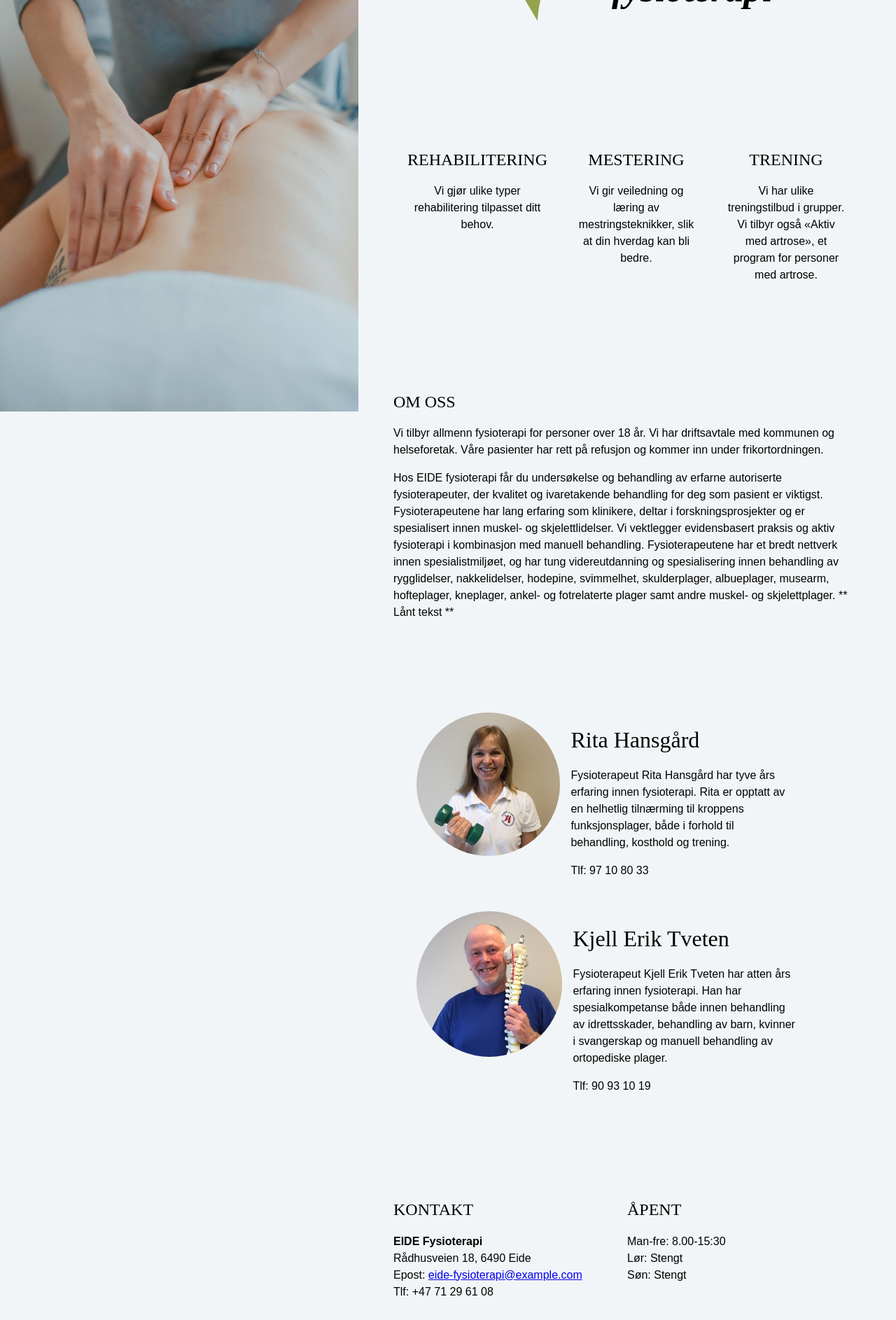
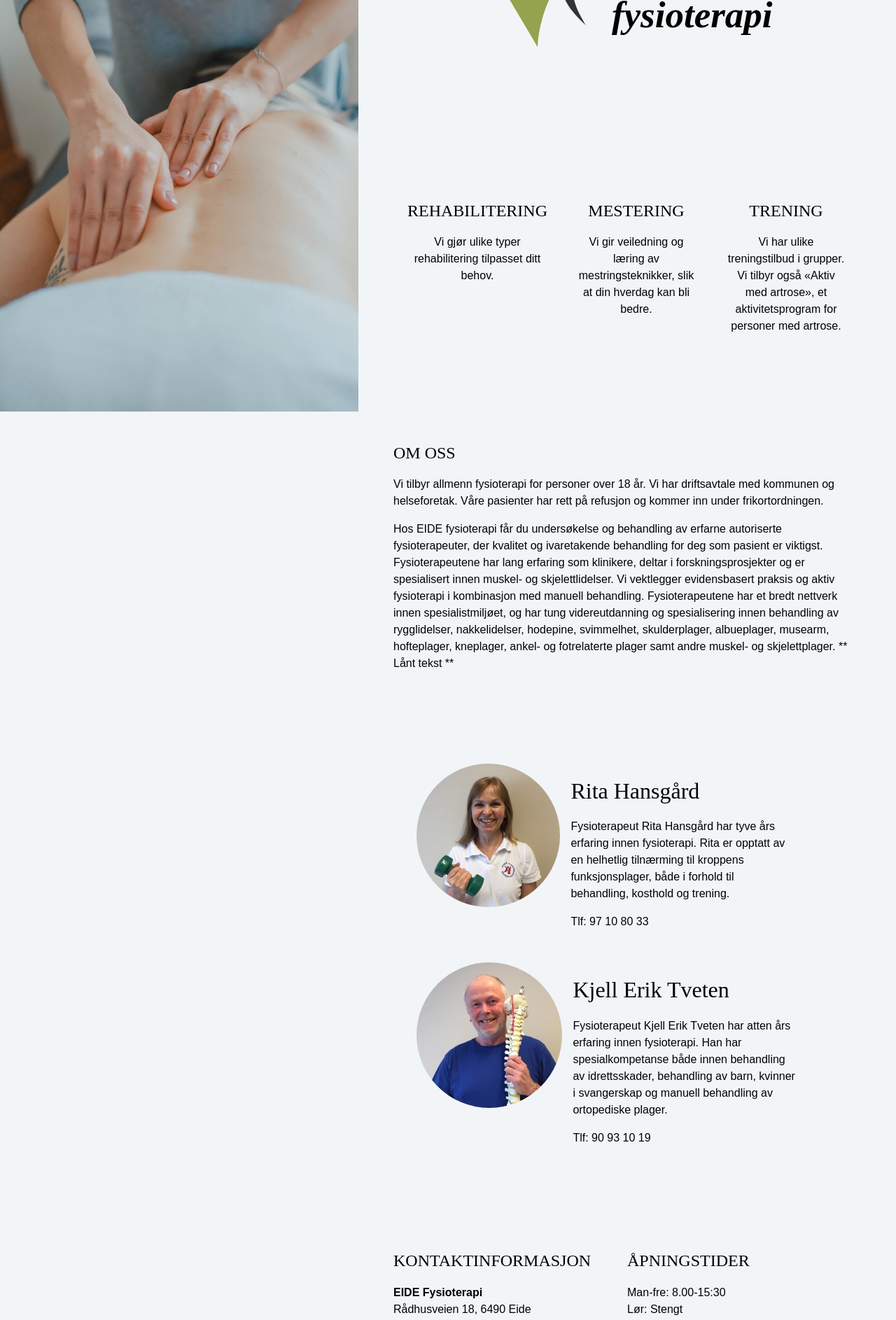
Before and after one commit to vegasag/FysioWebPage, an Angular app: page / in a window 1280 px wide. Shown: the part 180-2066 px from the top of the page at 70% size. Built offline with nearby package versions, Linux system fonts and the light colour scheme; what @agm/core would draw is missing.

Commit message:
Makes small design-fixes and text-edits

```diff
--- a/src/app/pages/contact-us/contact-us.component.html
+++ b/src/app/pages/contact-us/contact-us.component.html
@@ -1,7 +1,7 @@
 <div id="ContactUs" class="container" style="height: 500px;">
   <div class="row">
     <div class="side">
-      <h2>KONTAKT</h2>
+      <h2>KONTAKTINFORMASJON</h2>
       <p>
         <strong>EIDE Fysioterapi</strong>
         <br>
@@ -14,7 +14,7 @@
       <br>
     </div>
     <div class="side">
-      <h2>ÅPENT</h2>
+      <h2>ÅPNINGSTIDER</h2>
       <p>
         Man-fre: 8.00-15:30
         <br>
--- a/src/app/pages/landing-page/landing-page.component.html
+++ b/src/app/pages/landing-page/landing-page.component.html
@@ -23,7 +23,7 @@
     </div>
     <div class="side-visning">
       <h2> TRENING</h2>
-      <p>Vi har ulike treningstilbud i grupper. Vi tilbyr også «Aktiv med artrose», et program for personer med artrose.
+      <p>Vi har ulike treningstilbud i grupper. Vi tilbyr også «Aktiv med artrose», et aktivitetsprogram for personer med artrose.
       </p>
       <!-- <p>Et eksempel på tekst</p>
             <p>Et annet eksempel på tekst</p>
--- a/src/app/pages/landing-page/landing-page.component.scss
+++ b/src/app/pages/landing-page/landing-page.component.scss
@@ -20,7 +20,7 @@
   justify-content: center;
   align-items: center;
   height: 60%;
-  margin-top: 5%;
+  margin-top: 75px;
 }
 
 .row {
--- a/src/app/pages/navigator/navigator.component.ts
+++ b/src/app/pages/navigator/navigator.component.ts
@@ -84,7 +84,7 @@ export class NavigatorComponent implements OnInit {
 
   onWindowScroll(){
     let number = window.pageYOffset || document.documentElement.scrollTop
-    if (number < 100) {
+    if (number < 150) {
       this.shadowLineVisible = false;
     }
     else if (number > 10) {
```
